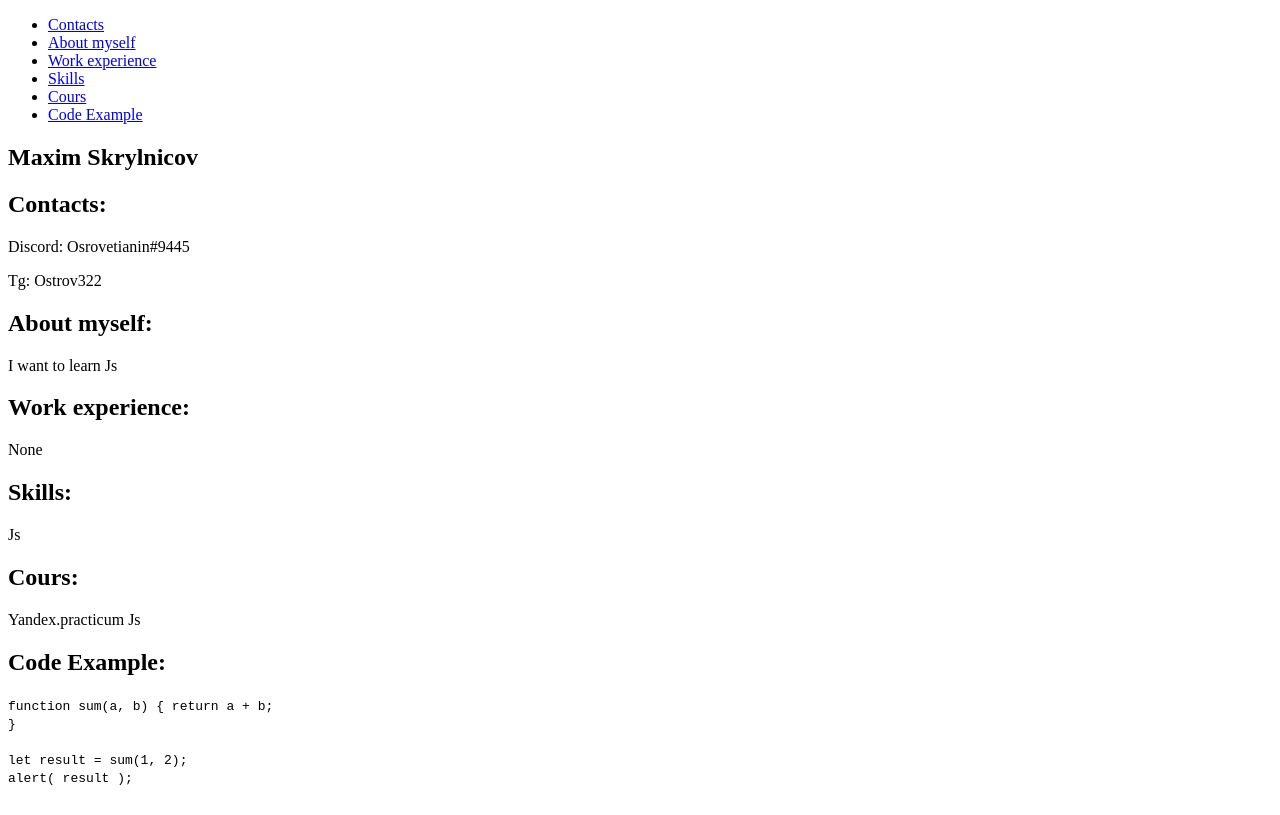
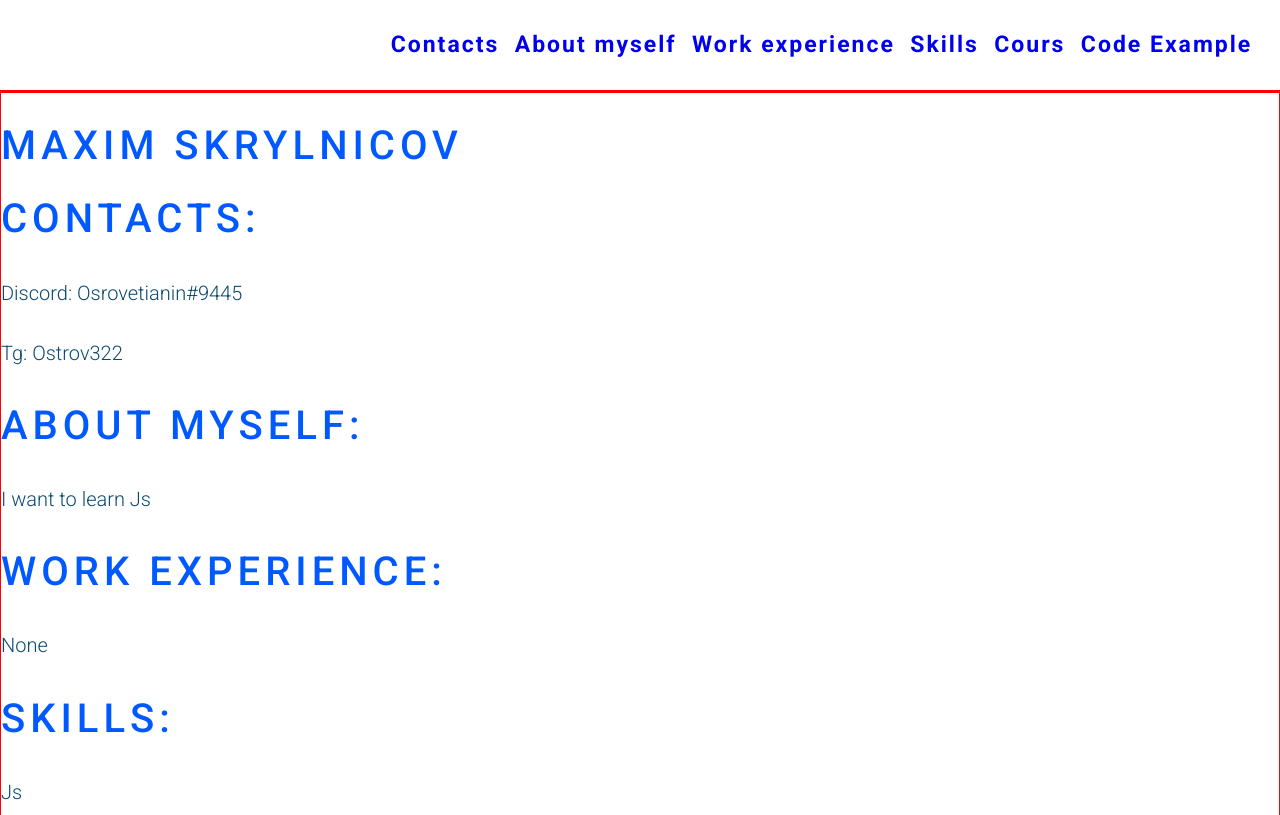
Before and after one commit to Ostrov322/rsschool-cv, a plain HTML site: page index.html in a window 1280 px wide. Shown: the top 815 px of the page. Drawn offline with Linux system fonts and the light colour scheme.

Commit message:
feat: update style.css file

```diff
--- a/style.css
+++ b/style.css
@@ -0,0 +1,85 @@
+body{
+    font-family: 'Roboto', sans-serif;
+    min-height: 100vh;
+    font-size: 20px;
+    font-weight: 350;
+    line-height: 2;
+    color: #094a70;
+    margin: 0; padding: 0;
+    display: flex;
+  flex-direction: column;
+  justify-content: space-between;
+}
+* {
+    box-sizing: border-box;
+  }
+  header{
+    border: 1px solid red;
+}
+main{
+    border: 1px solid red;
+}
+footer{
+    border: 1px solid red;
+}
+.container {
+    max-width: 1440px;
+    margin: 0 auto;
+  }
+.nav-list {
+    display: flex;
+    justify-content: flex-end;
+    align-items: center;
+    list-style: none;
+    padding: 0 20px;
+    line-height: 50px;
+  }
+html {
+    scroll-behavior: smooth;
+  }
+.section-item a {
+    color: #829985;
+    text-decoration: none;
+    transition: color 0.5s;
+  }
+.section-item a:hover {
+    color: #4d2323;
+  }
+  .main-container {
+    display: flex;
+    flex-wrap: wrap;
+  }
+
+  .section {
+    width: 50%;
+  }
+  @media (max-width: 768px) {
+    .section {
+      width: 100%;
+    }
+  }
+.link {
+    text-decoration: none;
+    color: #829985;
+    transition: color 0.5s;
+  }
+
+.link:hover {
+    color: #5d7260;
+  }
+.section-title {
+    font-size: 40px;
+    font-weight: 400;
+    text-transform: uppercase;
+    letter-spacing: 5px;
+    color: #0059ff;
+    line-height: 1;
+  }
+.nav-link{
+    text-decoration: none;
+    font-size: 23px;
+    letter-spacing: 2px;
+    font-weight:bold;
+    white-space: pre-wrap;
+
+}
```
